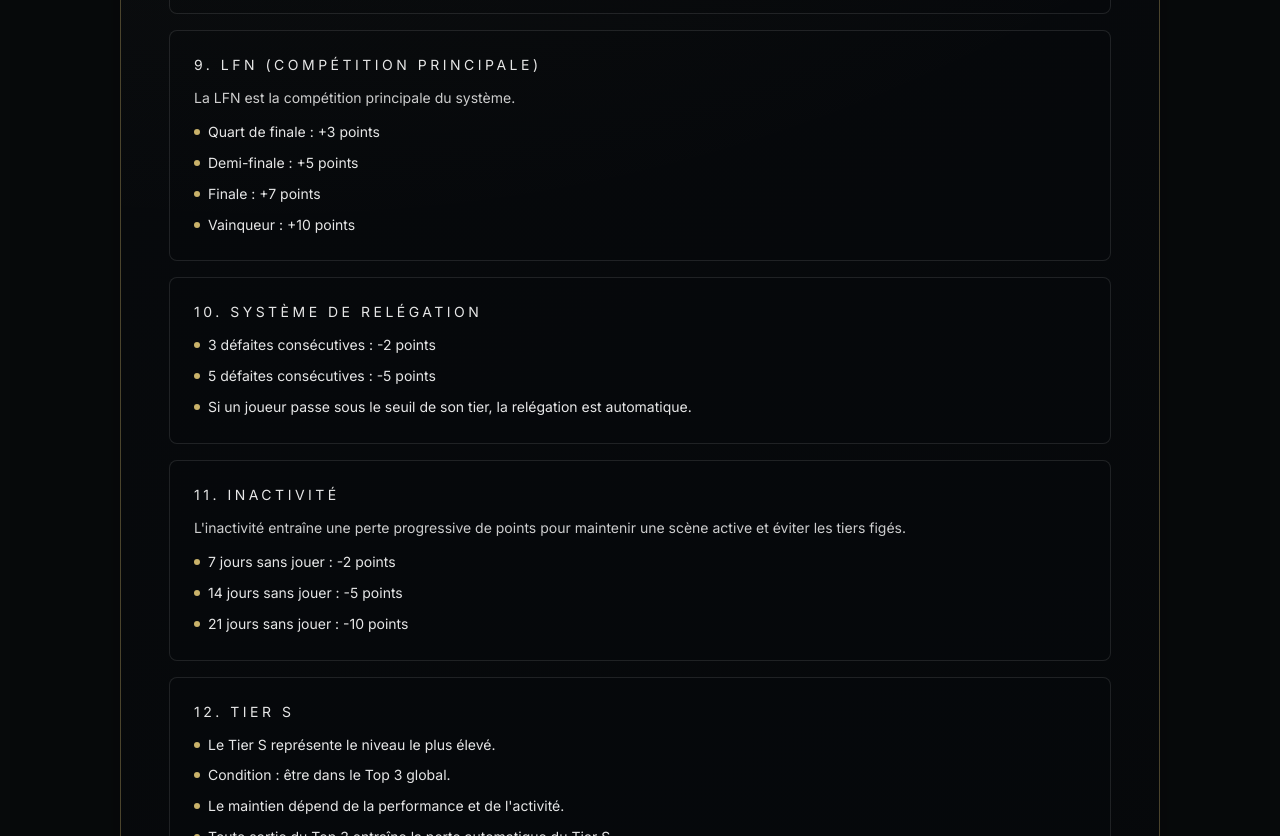
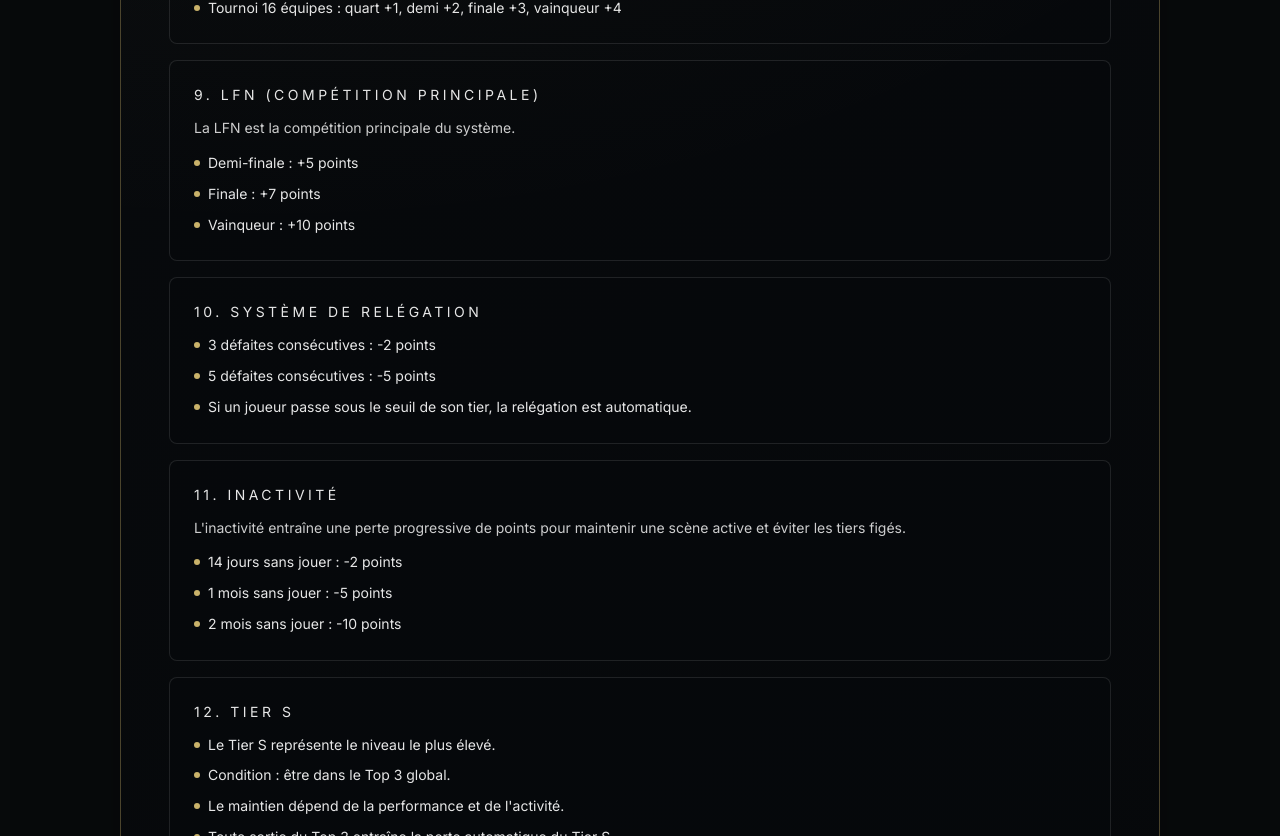
Before and after one commit to Prissme/Tiers-NB-Esport, a Next.js app: page /reglement in a window 1280 px wide. Shown: the part 2680-3516 px from the top of the page. Built offline with nearby package versions, Linux system fonts and the light colour scheme; no server answers; a web font is replaced by a local one.

Commit message:
Update inactivity penalties, tier outputs, and rulebook links

```diff
--- a/app/api/site/player-standings/route.ts
+++ b/app/api/site/player-standings/route.ts
@@ -19,9 +19,9 @@ type PlayerPointsRow = {
 };
 
 const INACTIVITY_RULES = [
-  { days: 21, penalty: 10 },
-  { days: 14, penalty: 5 },
-  { days: 7, penalty: 2 },
+  { days: 60, penalty: 10 },
+  { days: 30, penalty: 5 },
+  { days: 14, penalty: 2 },
 ] as const;
 
 function computeInactivityPenalty(lastPointsUpdate: string | null | undefined) {
--- a/app/reglement/page.tsx
+++ b/app/reglement/page.tsx
@@ -65,6 +65,7 @@ const rulebooksByLocale: Record<"fr" | "en", Rulebook[]> = {
             "A player enters the system after 3 validated wins, or",
             "At least one semifinal appearance in a tournament.",
             "Once validated, the player enters Tier E with 0 points.",
+            "If your Discord tier role is out of sync, use !synctiers in Discord.",
           ],
         },
         {
@@ -121,7 +122,6 @@ const rulebooksByLocale: Record<"fr" | "en", Rulebook[]> = {
           title: "LFN (Main Competition)",
           body: "LFN is the main competition in the system.",
           bullets: [
-            "Quarterfinal: +3 points",
             "Semifinal: +5 points",
             "Final: +7 points",
             "Winner: +10 points",
@@ -141,9 +141,9 @@ const rulebooksByLocale: Record<"fr" | "en", Rulebook[]> = {
           title: "Inactivity",
           body: "Inactivity causes progressive point loss to keep the scene active and prevent frozen tiers.",
           bullets: [
-            "7 days without playing: -2 points",
-            "14 days without playing: -5 points",
-            "21 days without playing: -10 points",
+            "14 days without playing: -2 points",
+            "30 days without playing: -5 points",
+            "60 days without playing: -10 points",
           ],
         },
         {
@@ -361,6 +361,7 @@ const rulebooksByLocale: Record<"fr" | "en", Rulebook[]> = {
             "Un joueur intègre le système après 3 victoires validées, ou",
             "Au moins une demi-finale en tournoi.",
             "Une fois validé, le joueur entre en Tier E avec 0 point.",
+            "Si ton rôle de tier Discord n'est pas synchronisé, utilise !synctiers sur Discord.",
           ],
         },
         {
@@ -417,7 +418,6 @@ const rulebooksByLocale: Record<"fr" | "en", Rulebook[]> = {
           title: "LFN (compétition principale)",
           body: "La LFN est la compétition principale du système.",
           bullets: [
-            "Quart de finale : +3 points",
             "Demi-finale : +5 points",
             "Finale : +7 points",
             "Vainqueur : +10 points",
@@ -437,9 +437,9 @@ const rulebooksByLocale: Record<"fr" | "en", Rulebook[]> = {
           title: "Inactivité",
           body: "L'inactivité entraîne une perte progressive de points pour maintenir une scène active et éviter les tiers figés.",
           bullets: [
-            "7 jours sans jouer : -2 points",
-            "14 jours sans jouer : -5 points",
-            "21 jours sans jouer : -10 points",
+            "14 jours sans jouer : -2 points",
+            "1 mois sans jouer : -5 points",
+            "2 mois sans jouer : -10 points",
           ],
         },
         {
```
Also changed, not shown: 1 other file (tests, documents, lock files or other folders).
